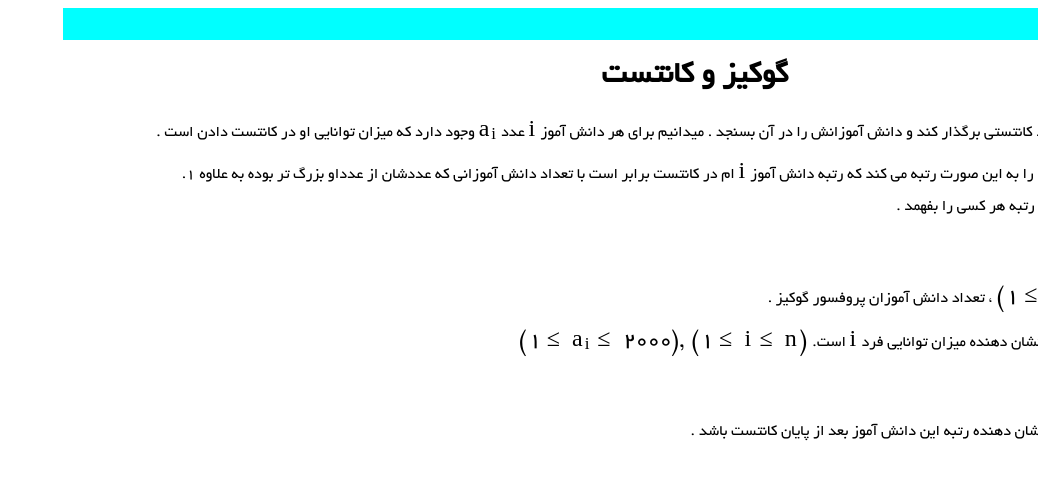
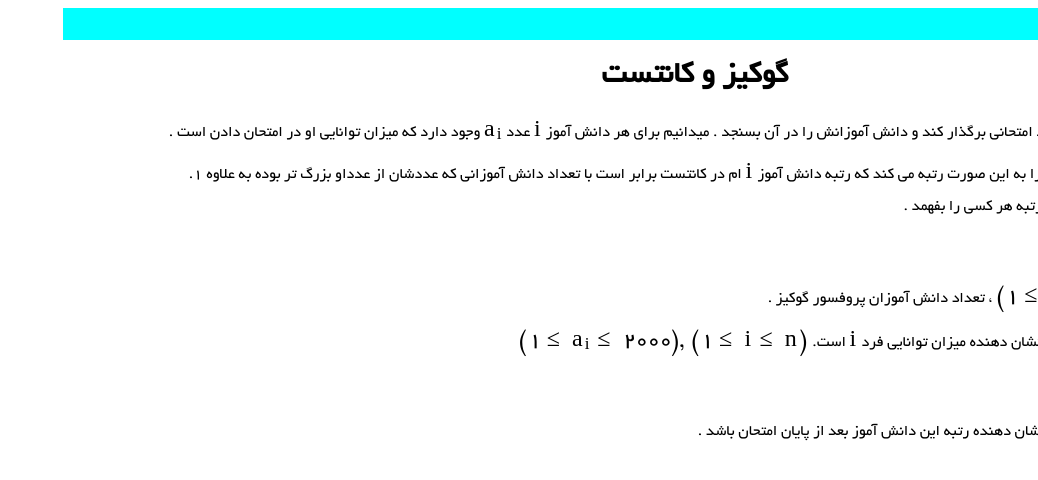
Before and after one commit to shaazzz/FarsiCP, a Jekyll site: the page built from CF/551A/statement.md, in a window 1280 px wide. Shown: the top 480 px of the page, without its empty margins (242-1280 px from the left). Built offline with Jekyll 4.4.1, drawn with Linux system fonts in a browser that asks for light colours; formulas are drawn with MathJax 3.

Commit message:
Update statement.md

```diff
--- a/CF/551A/statement.md
+++ b/CF/551A/statement.md
@@ -7,20 +7,20 @@ $n$
 دانش آموز دارد
 .
 او می خواهد
-کانتستی برگذار کند و دانش آموزانش را در آن بسنجد
+امتحانی برگذار کند و دانش آموزانش را در آن بسنجد
 .
 میدانیم برای هر دانش آموز
 $i$
 عدد
 $a_i$
-وجود دارد که میزان توانایی او در کانتست دادن است
+وجود دارد که میزان توانایی او در امتحان دادن است
 .
 
-بعد ازپایان کانتست پروفسور گوکیز دانش آموزان را به این صورت رتبه می کند که رتبه دانش آموز
+بعد ازپایان امتحان پروفسور گوکیز دانش آموزان را به این صورت رتبه می کند که رتبه دانش آموز
 $i$
 ام در کانتست برابر است با تعداد دانش آموزانی که عددشان از عدداو بزرگ تر بوده به علاوه 1.
 
-به پروفسور گوکیز کمک کنید بعد از پایان کانتست رتبه هر کسی را بفهمد
+به پروفسور گوکیز کمک کنید بعد از پایان امتحان رتبه هر کسی را بفهمد
 .
 
 ## ورودی
@@ -48,5 +48,5 @@ $(1 \le a_i \le 2000) , (1 \le i \le n)$
 $n$
 عدد بنویسید که عدد
 $i$
-ام نشان دهنده رتبه این دانش آموز بعد از پایان کانتست باشد
+ام نشان دهنده رتبه این دانش آموز بعد از پایان امتحان باشد
 .
```
